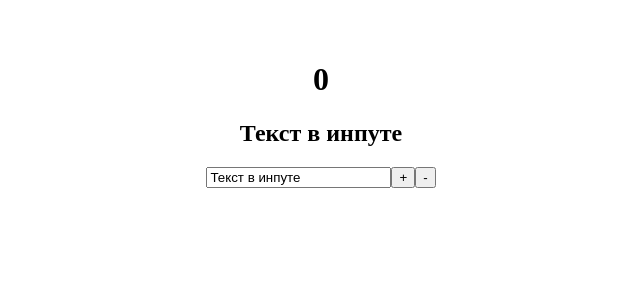
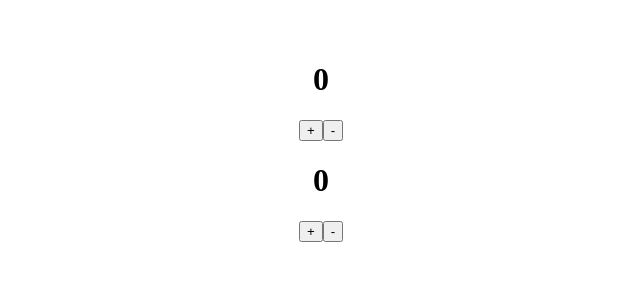
Before and after one commit to wizzzout/react-fundamental, a React (Vite) app: page / in a window 1280 px wide. Shown: the top 300 px of the page, without its empty margins (319-959 px from the left). Built offline with nearby package versions, Linux system fonts and the light colour scheme.

Commit message:
Реализовал компонент и декомпозировал его в отдельный файл

```diff
--- a/src/App.jsx
+++ b/src/App.jsx
@@ -1,32 +1,13 @@
 import './App.css'
-import React, {useState} from "react";
+import Counter from './components/Counter'
 
 function App() {
-    const [likes, setLikes] = useState(0)
-    const [value, setValue] = useState('Текст в инпуте')
-
-    function increment() {
-        setLikes(likes +1)
-    }
-    function decrement() {
-        setLikes(likes - 1)
-    }
-
-	return <>
-        <div className="App">
-            <h1>{likes}</h1>
-
-            <h2>{value}</h2>
-            <input
-                type="text"
-                value={value}
-                onChange={event => setValue(event.target.value)}
-            />
-
-            <button onClick={increment}>+</button>
-            <button onClick={decrement}>-</button>
-        </div>
-    </>
+	return (
+		<div className='App'>
+			<Counter />
+			<Counter />
+		</div>
+	)
 }
 
 export default App
--- /dev/null
+++ b/src/components/Counter.jsx
@@ -0,0 +1,20 @@
+import { useState } from 'react'
+
+export default function Counter() {
+	const [count, setCount] = useState(0)
+
+	function increment() {
+		setCount(count + 1)
+	}
+	function decrement() {
+		setCount(count - 1)
+	}
+
+	return (
+		<div>
+			<h1>{count}</h1>
+			<button onClick={increment}>+</button>
+			<button onClick={decrement}>-</button>
+		</div>
+	)
+}
```
